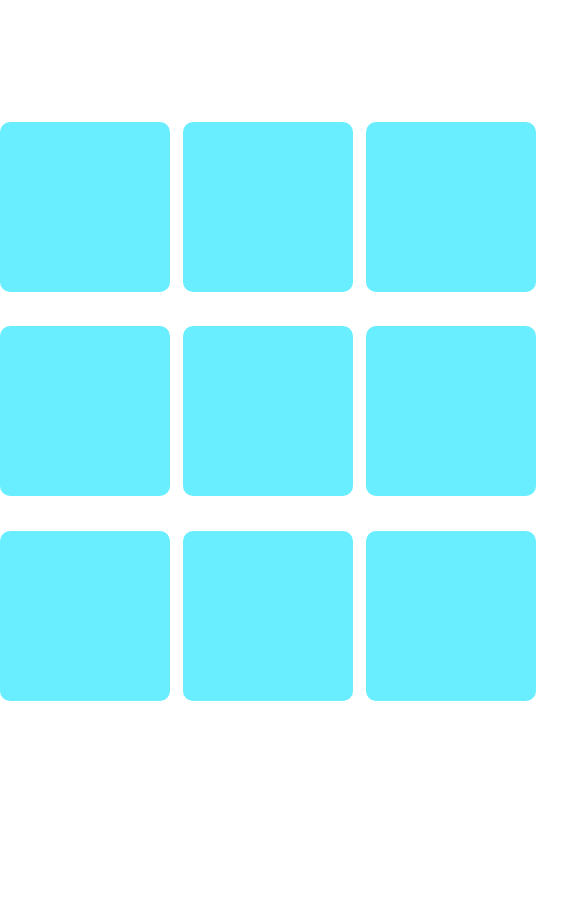
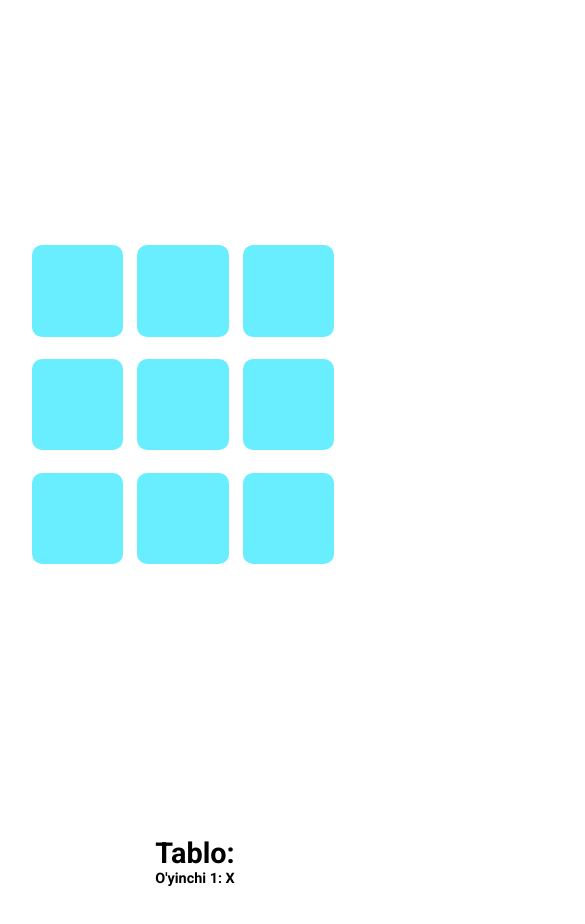
Before and after one commit to MuxtorbekDev/X-O-Game-JS, a plain HTML site: page index.html in a window 390 px wide. Shown: the top 924 px of the page, 585 px wide, since content can reach past the window. Before the commit the page ends 844 px from the top, so only its background shows below. Drawn offline with Linux system fonts and the light colour scheme.

Commit message:
Responsive qilindi

```diff
--- a/css/style.css
+++ b/css/style.css
@@ -8,15 +8,22 @@
 body {
   font-family: 'Roboto', sans-serif;
 }
+html {
+  font-size: 100%;
+}
 
-.grid {
-  display: grid;
-  grid-template-columns: auto auto;
+.flex {
+  width: 90%;
+  padding: 3rem 0;
+  margin: 0 auto;
+  display: flex;
+  justify-content: space-around;
+  gap: 2rem;
 }
 .main {
   grid-column-start: 1;
   grid-column-end: 2;
-  min-height: 100vh;
+  min-height: 90vh;
   display: flex;
   align-items: center;
   justify-content: center;
@@ -24,23 +31,23 @@ body {
 
 .board {
   background-color: white;
-  width: 600px;
-  height: 600px;
+  width: 34rem;
+  height: 34rem;
   display: flex;
   flex-direction: row;
   flex-wrap: wrap;
-  gap: 13px
+  gap: 1.5rem
 }
 
 .board > div {
   position: relative;
-  width: 170px;
-  height: 170px;
+  width: 9.5rem;
+  height: 9.5rem;
   background-color: #69eeff;
   display: flex;
   justify-content: center;
   align-items: center;
-  font-size: 10rem;
+  font-size: 8rem;
   border-radius: 10px;
   position: relative;
 }
@@ -101,10 +108,36 @@ button.btn {
   display: block;
   z-index: 9999999999;
 }
-
+h1 {
+  font-size: 3rem;
+}
 .fab.fa-opera {
   color: rgb(12, 196, 27)
 }
 .fas.fa-times {
   color: rgb(243, 26, 26);
 }
+.tablo {
+  padding: 3rem 0;
+}
+
+@media (max-width: 990px ) {
+  html {
+    font-size: 90%;
+  }
+  .flex {
+    flex-direction: column;
+  }
+  .tablo {
+    padding: 3rem 0;
+    text-align: center;
+  }
+}
+@media (max-width: 760px ) {
+  html {
+    font-size: 60%;
+  }
+  .tablo {
+    text-align: center;
+  }
+}
--- a/index.html
+++ b/index.html
@@ -9,7 +9,7 @@
     <title>Document</title>
 </head>
 <body>
-    <div class="grid">
+    <div class="flex">
         <div class="main">
             <div class="board">
                 <div class="block-1 block">
@@ -41,7 +41,7 @@
                 </div>
             </div>
         </div>
-        <div>
+        <div class="tablo">
             <h1>Tablo:</h1>
             <h2 id="turn">O'yinchi 1: X</h1>
             <div class="restart">
```
